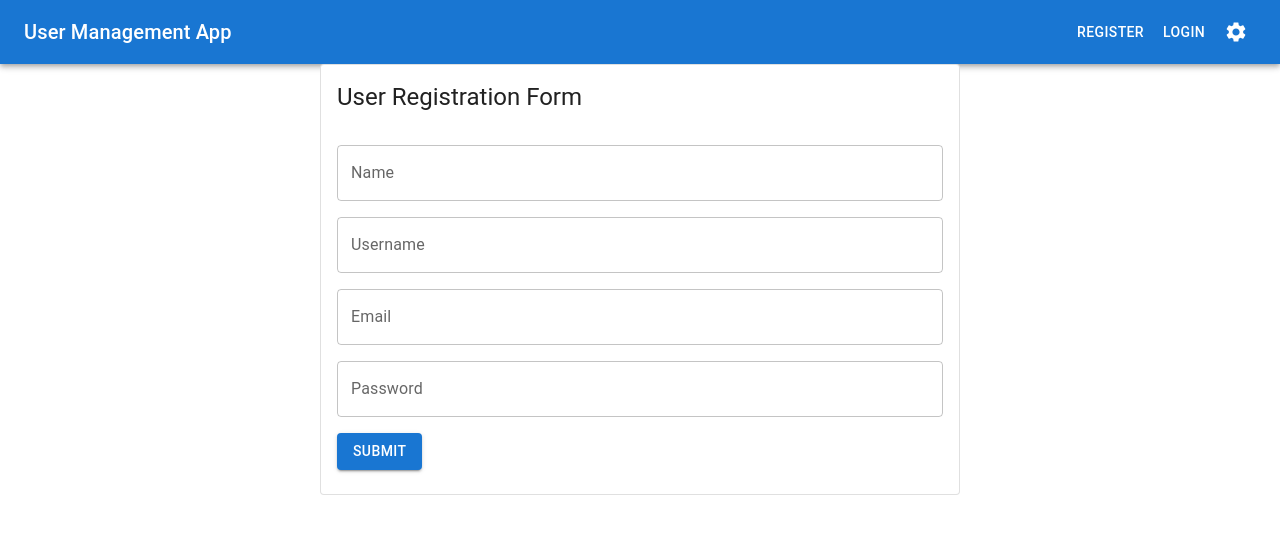
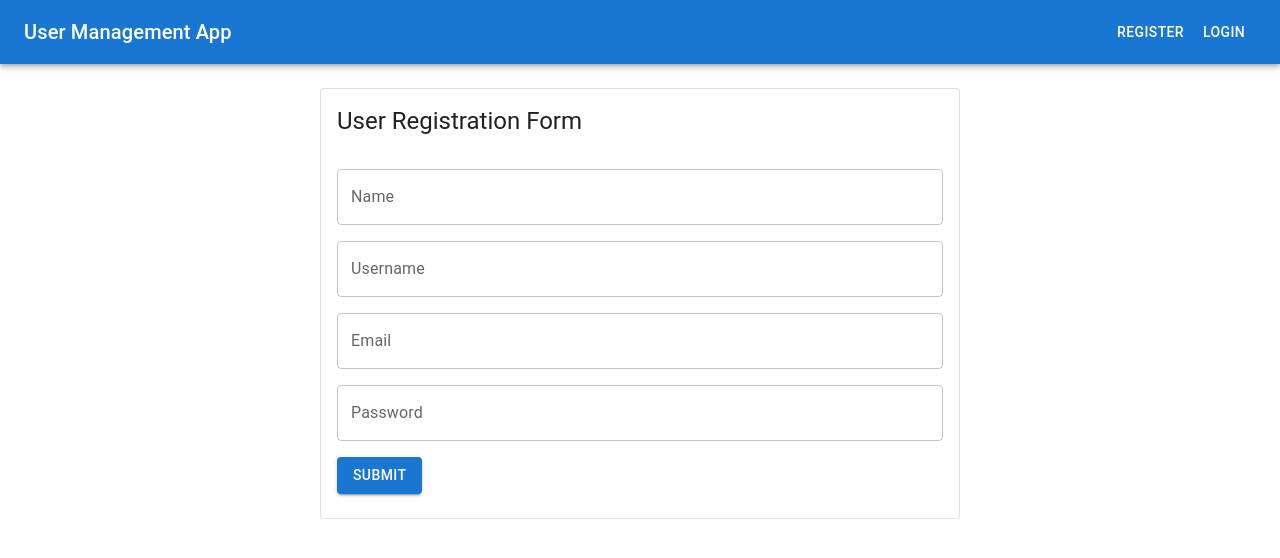
Before and after one commit to PB07-code/UMS-frontend, a React app in the folder demofe/: page /register in a window 1280 px wide. Shown: the top 558 px of the page. Built offline with nearby package versions, Linux system fonts and the light colour scheme; the HTML template or start-up script is replaced by a standard one.

Commit message:
Changes
Changes

```diff
--- a/demofe/src/components/ListUserComponent.jsx
+++ b/demofe/src/components/ListUserComponent.jsx
@@ -3,6 +3,7 @@ import { Button, Table, TableBody, TableCell, TableContainer, TableHead, TableRo
 import { listUsers, deleteUser } from "../services/UserService";
 import { useNavigate } from 'react-router-dom';
 import { isAdminUser } from '../services/AuthService'
+import ClippedDrawer from './ClippedDrawer'
 
 const ListUserComponent = () => {
 
@@ -52,6 +53,9 @@ const ListUserComponent = () => {
   const usersForPage = users.slice(startIndex, endIndex);
 
   return (
+    <>
+    <br/>
+    <ClippedDrawer/>
     <div className="container">
       <h2 className="text-center"> Current Active Users</h2>
       <div className="col text-center">
@@ -106,6 +110,7 @@ const ListUserComponent = () => {
         ))}
       </div>
     </div>
+    </>
   );
 };
 
--- a/demofe/src/components/LoginComponent.jsx
+++ b/demofe/src/components/LoginComponent.jsx
@@ -39,6 +39,8 @@ const LoginComponent = () => {
       };
 
     return (
+        <>
+        <br></br>
         <Grid container justifyContent="center">
             <Grid item xs={12} sm={8} md={6}>
                 <Card variant="outlined">
@@ -86,6 +88,7 @@ const LoginComponent = () => {
                 </Card>
             </Grid>
         </Grid>
+        </>
     );
 }
 
--- a/demofe/src/components/Navbar.jsx
+++ b/demofe/src/components/Navbar.jsx
@@ -1,10 +1,13 @@
 import { AppBar, Toolbar, Typography, Button } from "@mui/material";
 import { useNavigate } from "react-router-dom";
 import SettingsComponent from "./SettingsComponent";
+import { isUserLoggedIn } from "../services/AuthService";
 
 
 const Navbar = () => {
   const navigate = useNavigate();
+
+  const isLoggedIn = isUserLoggedIn();
 
   const handleLoginClick = () => {
     navigate("/login");
@@ -20,15 +23,19 @@ const Navbar = () => {
         <Typography variant="h6" component="div" sx={{ flexGrow: 1 }}>
           User Management App
         </Typography>
-
+        { !isLoggedIn &&
         <Button color="inherit" onClick={handleRegisterClick}>
           Register
         </Button>
+}
+{ !isLoggedIn &&
         <Button color="inherit" onClick={handleLoginClick}>
           Login
         </Button>
-
+}
+{ isLoggedIn &&
         <SettingsComponent />
+}
       </Toolbar>
 
     </AppBar>
--- a/demofe/src/components/RegisterComponent.jsx
+++ b/demofe/src/components/RegisterComponent.jsx
@@ -53,6 +53,8 @@ const RegisterComponent = () => {
   }
 
   return (
+    <>
+    <br></br>
     <Grid container justifyContent="center">
       <Grid item xs={12} sm={8} md={6}>
         <Card variant="outlined">
@@ -116,6 +118,7 @@ const RegisterComponent = () => {
         </Card>
       </Grid>
     </Grid>
+    </>
   );
 };
 
--- a/demofe/src/components/SettingsComponent.jsx
+++ b/demofe/src/components/SettingsComponent.jsx
@@ -12,18 +12,18 @@ const SettingsComponent = () => {
     setAnchorEl(event.currentTarget);
   };
 
-  const handleUsersClick = () => {
+  /* const handleUsersClick = () => {
     navigate("/users");
-  };
+  }; */
 
 
   const handleClose = () => {
     setAnchorEl(null);
   };
 
-  const handleDashboardClick =()=>{
+ /*  const handleDashboardClick =()=>{
     navigate("/dashboard")
-   }
+   } */
   const handleLogout = () => {
     logout();
     navigate('/login');
@@ -50,8 +50,8 @@ const SettingsComponent = () => {
         }}
       >
 
-        <MenuItem onClick={handleUsersClick}>Users</MenuItem>
-        <MenuItem onClick={handleDashboardClick}>Dashboard</MenuItem>
+       {/*  <MenuItem onClick={handleUsersClick}>Users</MenuItem>
+        <MenuItem onClick={handleDashboardClick}>Dashboard</MenuItem> */}
         <MenuItem onClick={handleLogout}>Logout</MenuItem>
 
       </Menu>
```
Also changed, not shown: demofe/src/App.jsx (+5 -2 lines).
